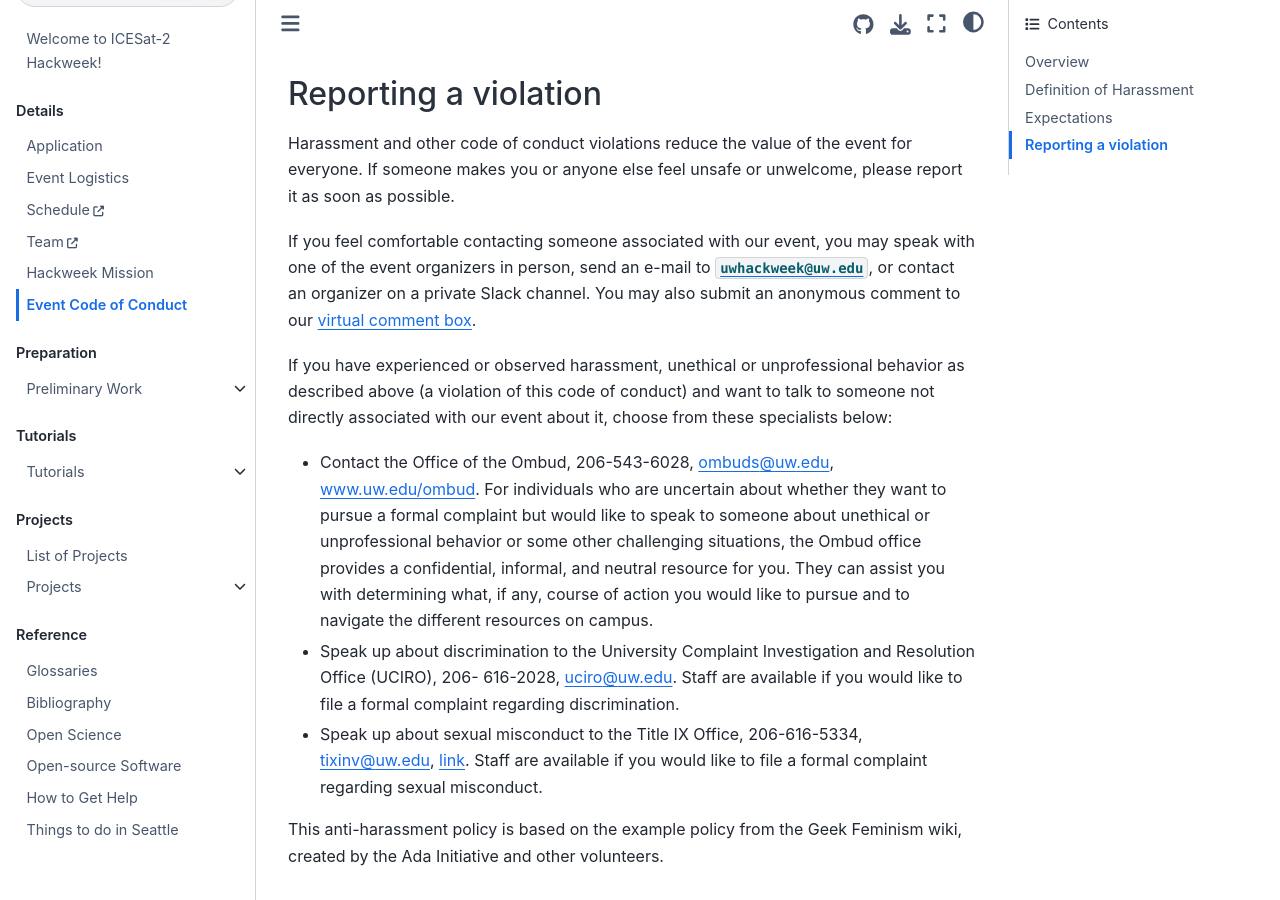
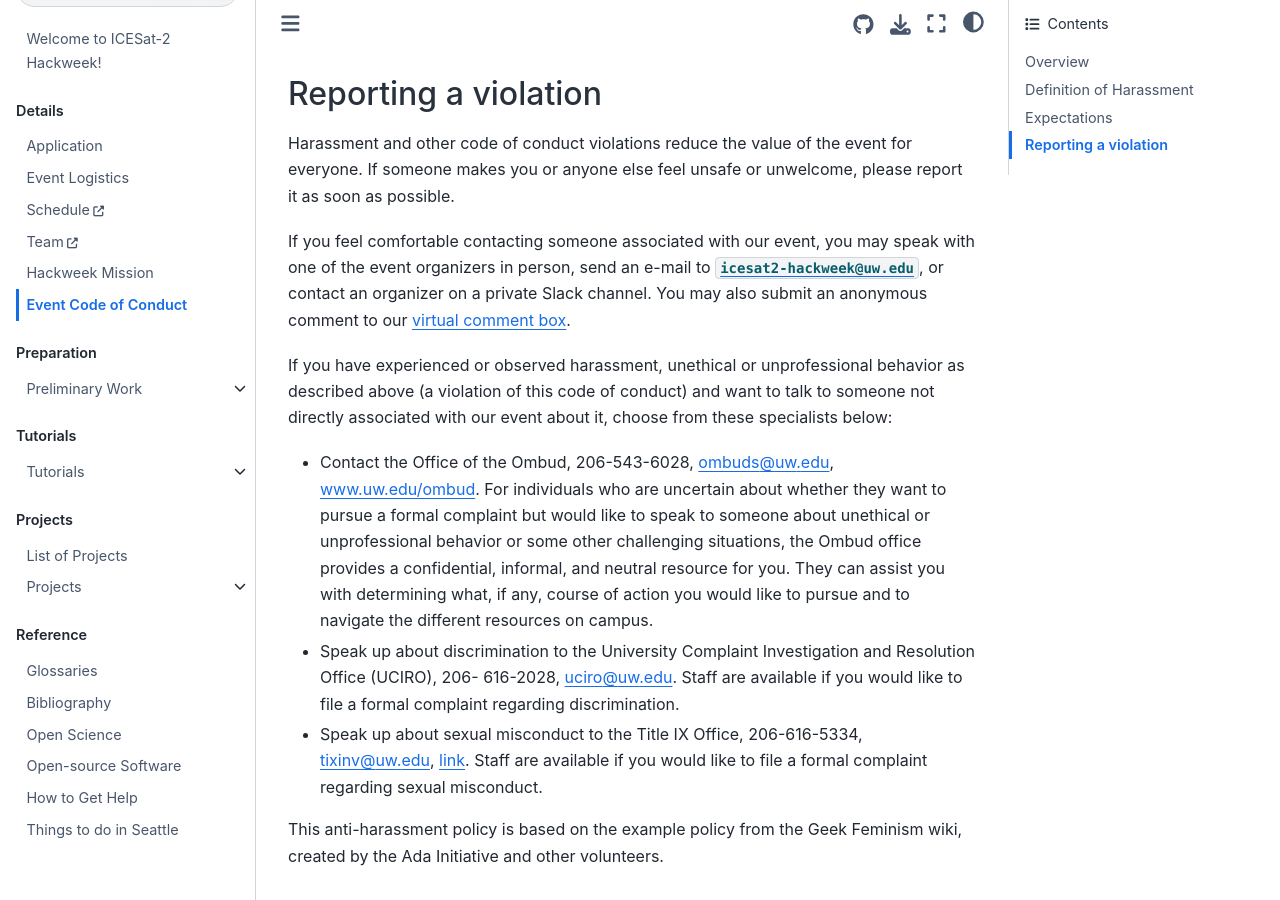
Before and after one commit to ICESAT-2HackWeek/ICESat-2-Hackweek-2023, a Jupyter Book: the page built from book/CoC.md, in a window 1280 px wide and 900 px high, scrolled down 1279 px. Built offline with Jupyter Book 1.0.4 settings and Sphinx 7.4.7 and the Sphinx Book theme 1.1.4, drawn with Linux system fonts in a browser that asks for light colours.

Commit message:
Update contact email.

```diff
--- a/book/_config.yml
+++ b/book/_config.yml
@@ -14,7 +14,7 @@ parse:
     dates: "August 7-11 2023"
     github_org_url: https://github.com/ICESAT-2HackWeek
     book_repo: "ICESat-2-Hackweek-2023"
-    contact_email: "uwhackweek@uw.edu"
+    contact_email: "icesat2-hackweek@uw.edu"
     website_url: "https://icesat-2-2023.hackweek.io"
     jupyterhub_url: "https://INSERT_JUPYTERHUB_URL"
     slack_workspace_url: "https://INSERT_SLACK_URL"
```
